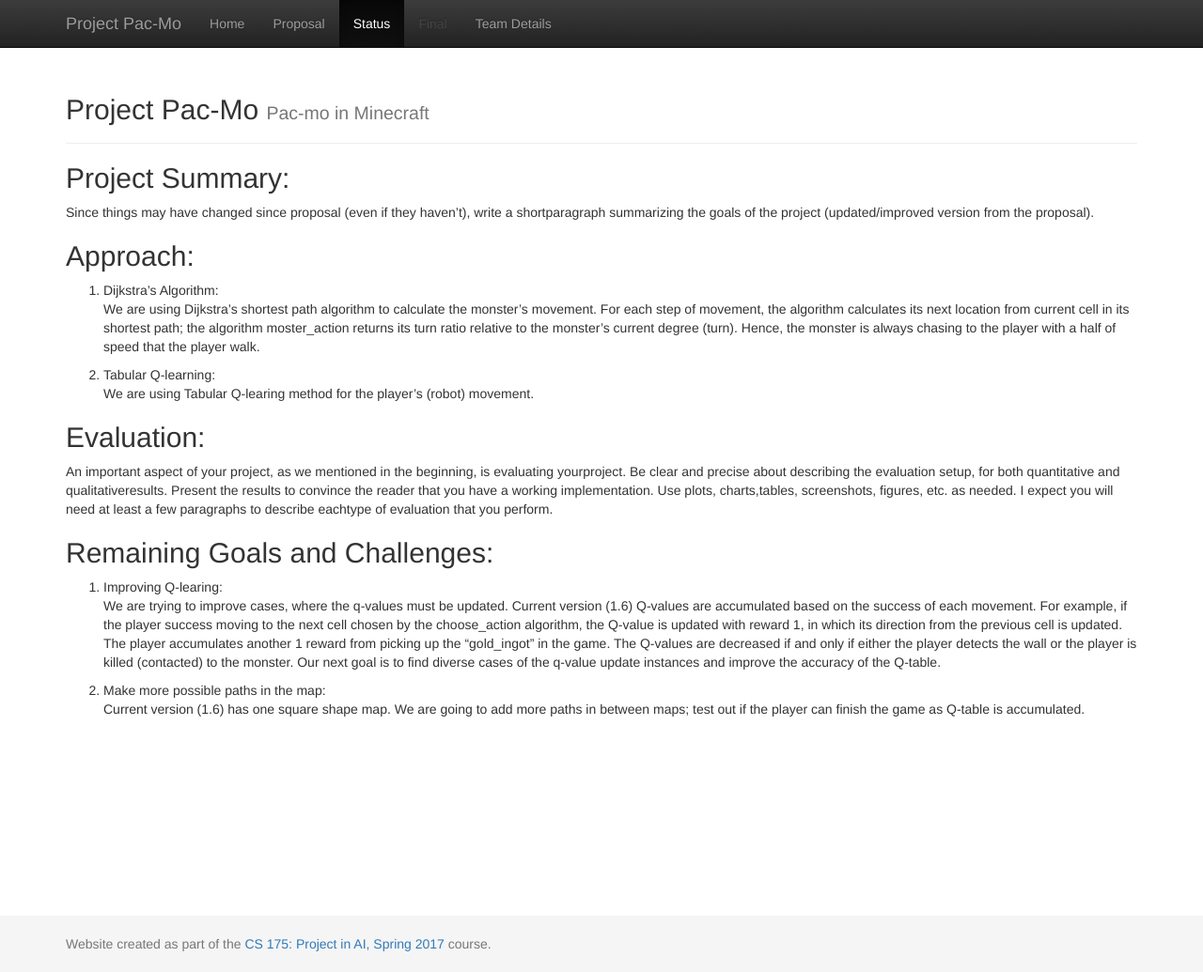
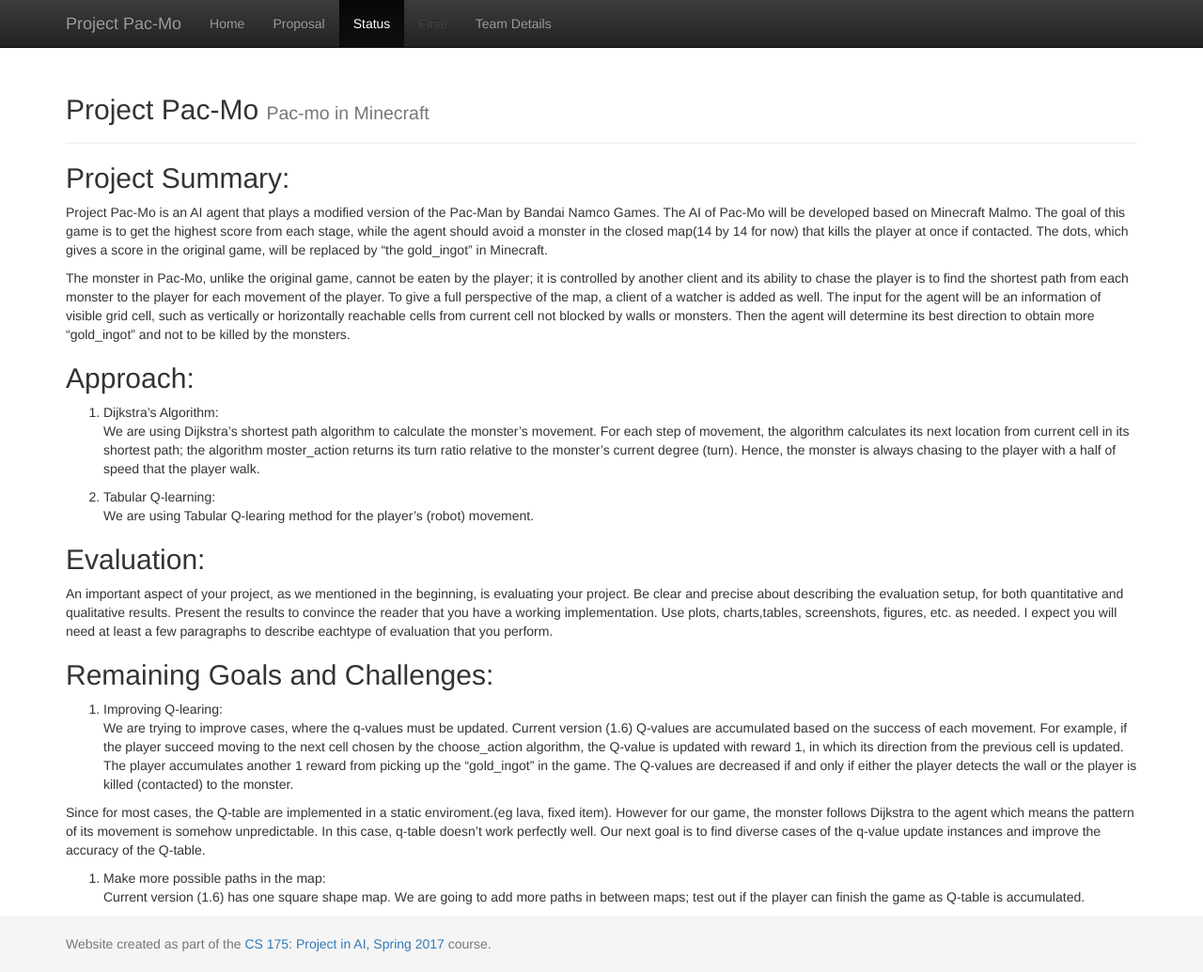
Before and after one commit to qdingqim/Pac-mo, a Jekyll site: the page built from docs/status.md, in a window 1280 px wide and 1035 px high. Shown: the whole window at 94% size. Built offline with Jekyll 4.4.1, drawn with Linux system fonts in a browser that asks for light colours.

Commit message:
Update status.md

```diff
--- a/docs/status.md
+++ b/docs/status.md
@@ -4,7 +4,10 @@
 ---
 
 ## Project Summary:
-Since things may have changed since proposal (even if they haven’t), write a shortparagraph summarizing the goals of the project (updated/improved version from the proposal).
+Project Pac-Mo is an AI agent that plays a modified version of the Pac-Man by Bandai Namco Games. The AI of Pac-Mo will be developed based on Minecraft Malmo. The goal of this game is to get the highest score from each stage, while the agent should avoid a monster in the closed map(14 by 14 for now) that kills the player at once if contacted. The dots, which gives a score in the original game, will be replaced by "the gold_ingot" in Minecraft.
+
+The monster in Pac-Mo, unlike the original game, cannot be eaten by the player; it is controlled by another client and its ability to chase the player is to find the shortest path from each monster to the player for each movement of the player. To give a full perspective of the map, a client of a watcher is added as well. The input for the agent will be an information of visible grid cell, such as vertically or horizontally reachable cells from current cell not blocked by walls or monsters. Then the agent will determine its best direction to obtain more "gold_ingot" and not to be killed by the monsters.
+
 
 ## Approach:
 1. Dijkstra's Algorithm:
@@ -14,11 +17,13 @@
 <br>We are using Tabular Q-learing method for the player's (robot) movement.
 
 ## Evaluation:
-An important aspect of your project, as we mentioned in the beginning, is evaluating yourproject. Be clear and precise about describing the evaluation setup, for both quantitative and qualitativeresults. Present the results to convince the reader that you have a working implementation. Use plots, charts,tables, screenshots, figures, etc. as needed. I expect you will need at least a few paragraphs to describe eachtype of evaluation that you perform.
+An important aspect of your project, as we mentioned in the beginning, is evaluating your project. Be clear and precise about describing the evaluation setup, for both quantitative and qualitative results. Present the results to convince the reader that you have a working implementation. Use plots, charts,tables, screenshots, figures, etc. as needed. I expect you will need at least a few paragraphs to describe eachtype of evaluation that you perform.
 
 ## Remaining Goals and Challenges:
 1. Improving Q-learing:
-<br>We are trying to improve cases, where the q-values must be updated. Current version (1.6) Q-values are accumulated based on the success of each movement. For example, if the player success moving to the next cell chosen by the choose_action algorithm, the Q-value is updated with reward 1, in which its direction from the previous cell is updated. The player accumulates another 1 reward from picking up the "gold_ingot" in the game. The Q-values are decreased if and only if either the player detects the wall or the player is killed (contacted) to the monster. Our next goal is to find diverse cases of the q-value update instances and improve the accuracy of the Q-table.
+<br>We are trying to improve cases, where the q-values must be updated. Current version (1.6) Q-values are accumulated based on the success of each movement. For example, if the player succeed moving to the next cell chosen by the choose_action algorithm, the Q-value is updated with reward 1, in which its direction from the previous cell is updated. The player accumulates another 1 reward from picking up the "gold_ingot" in the game. The Q-values are decreased if and only if either the player detects the wall or the player is killed (contacted) to the monster.
+
+Since for most cases, the Q-table are implemented in a static enviroment.(eg lava, fixed item). However for our game, the monster follows Dijkstra to the agent which means the pattern of its movement is somehow unpredictable. In this case, q-table doesn't work perfectly well. Our next goal is to find diverse cases of the q-value update instances and improve the accuracy of the Q-table.
 
 2. Make more possible paths in the map:
 <br>Current version (1.6) has one square shape map. We are going to add more paths in between maps; test out if the player can finish the game as Q-table is accumulated.
```
